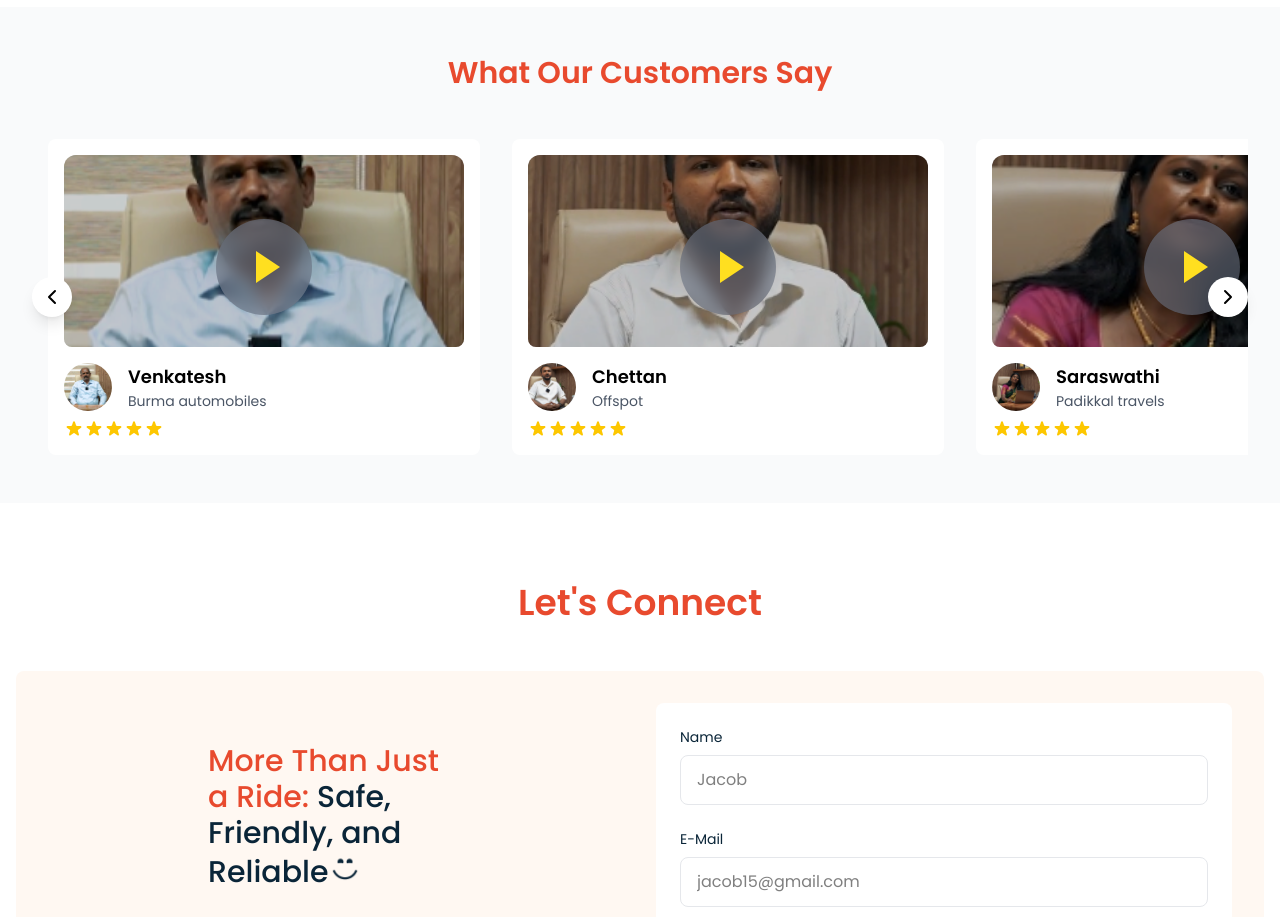
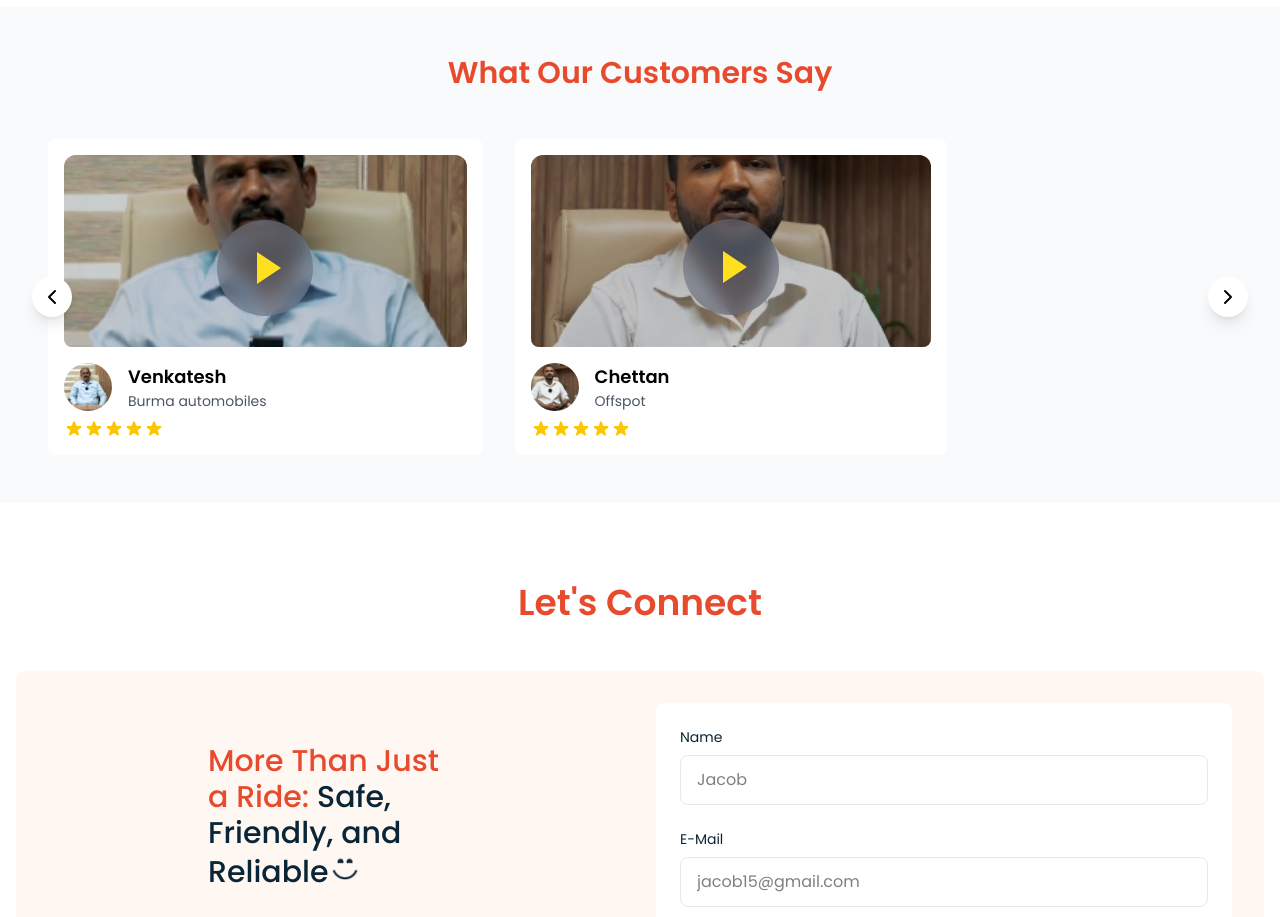
Before and after one commit to axolotron-ai/padikkal-travels, a Next.js app: page / in a window 1280 px wide. Shown: the part 3420-4337 px from the top of the page. Built offline with nearby package versions, Linux system fonts and the light colour scheme.

Commit message:
remove 3rd interview video

```diff
--- a/src/Components/Success.tsx
+++ b/src/Components/Success.tsx
@@ -85,14 +85,6 @@ const testimonials = [
     image: "/testimonials/tl2.png",
     rating: 5,
   },
-  {
-    video: "/videos/interview_3.mp4",
-    thumbnail: "/testimonials/tm3.png",
-    name: "Saraswathi",
-    place: "Padikkal travels",
-    image: "/testimonials/tl3.png",
-    rating: 5,
-  },
 ];
 
 function Testimonials() {
```
